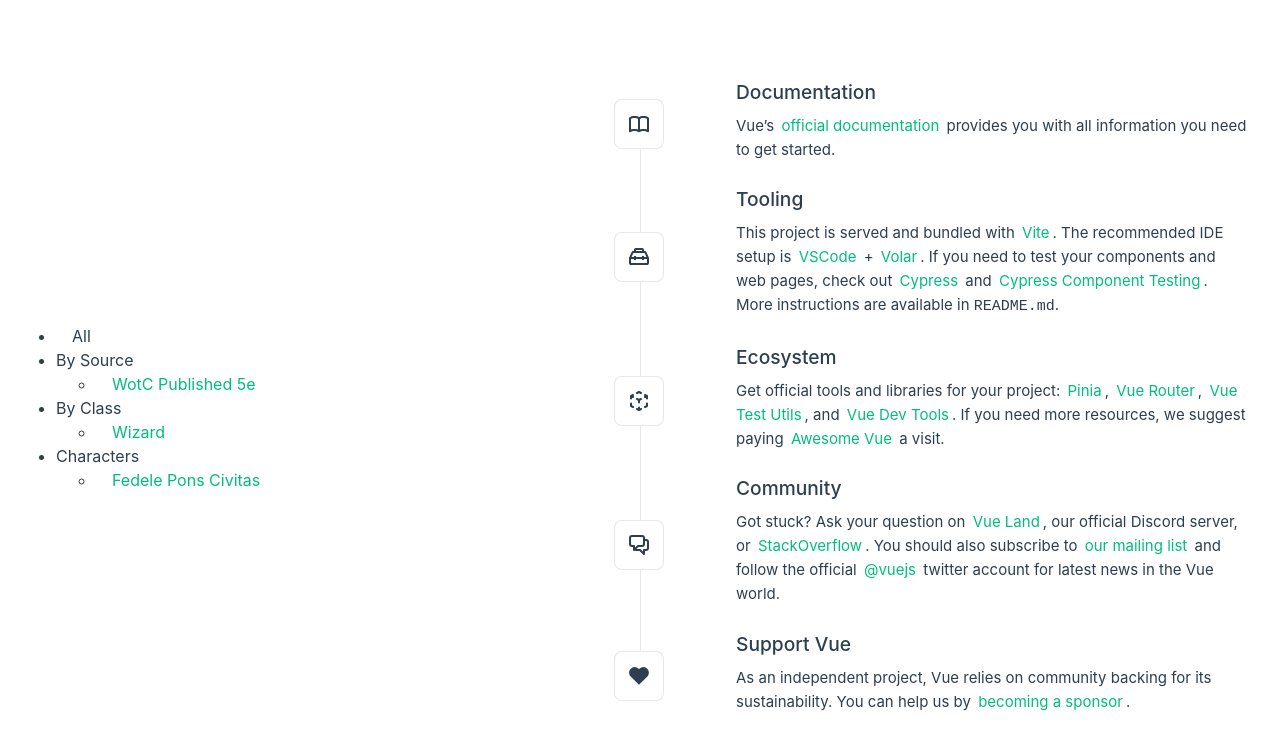
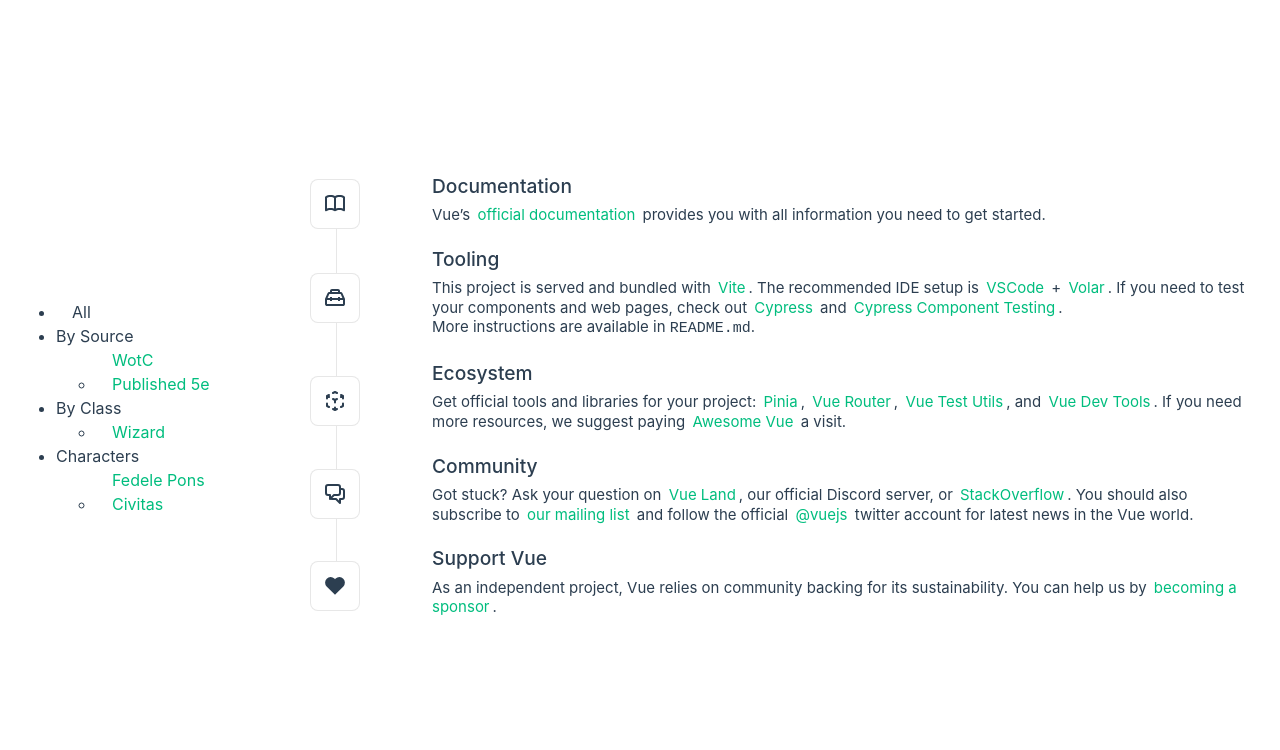
Before and after one commit to arlobelshee/spellcards, a Vue app in the folder frontend/: page / in a window 1280 px wide. Shown: the top 750 px of the page. Built offline with nearby package versions, Linux system fonts and the light colour scheme.

Commit message:
^ f Simpler CSS. Removing some presentation.

```diff
--- a/frontend/src/App.vue
+++ b/frontend/src/App.vue
@@ -46,11 +46,6 @@
   max-height: 100vh;
 }
 
-.logo {
-  display: block;
-  margin: 0 auto 2rem;
-}
-
 nav {
   width: 100%;
   font-size: 12px;
@@ -65,7 +60,6 @@
 nav a.router-link-exact-active:hover {
   background-color: transparent;
 }
-
 nav a {
   display: inline-block;
   padding: 0 1rem;
@@ -75,22 +69,11 @@
 nav a:first-of-type {
   border: 0;
 }
-
 @media (min-width: 1024px) {
   header {
     display: flex;
     place-items: center;
     padding-right: calc(var(--section-gap) / 2);
-  }
-
-  .logo {
-    margin: 0 2rem 0 0;
-  }
-
-  header .wrapper {
-    display: flex;
-    place-items: flex-start;
-    flex-wrap: wrap;
   }
 
   nav {
--- a/frontend/src/assets/base.css
+++ b/frontend/src/assets/base.css
@@ -65,7 +65,7 @@
   transition:
     color 0.5s,
     background-color 0.5s;
-  line-height: 1.6;
+  line-height: 1.3;
   font-family:
     Inter,
     -apple-system,
--- a/frontend/src/assets/main.css
+++ b/frontend/src/assets/main.css
@@ -1,10 +1,12 @@
 @import './base.css';
 
+body {
+  display: flex;
+  place-items: center;
+}
+
 #app {
-  max-width: 1280px;
-  margin: 0 auto;
   padding: 2rem;
-  font-weight: normal;
 }
 
 a,
@@ -22,14 +24,9 @@
 }
 
 @media (min-width: 1024px) {
-  body {
-    display: flex;
-    place-items: center;
-  }
-
   #app {
     display: grid;
-    grid-template-columns: 1fr 1fr;
+    grid-template-columns: 1fr 3fr;
     padding: 0 2rem;
   }
 }
```
